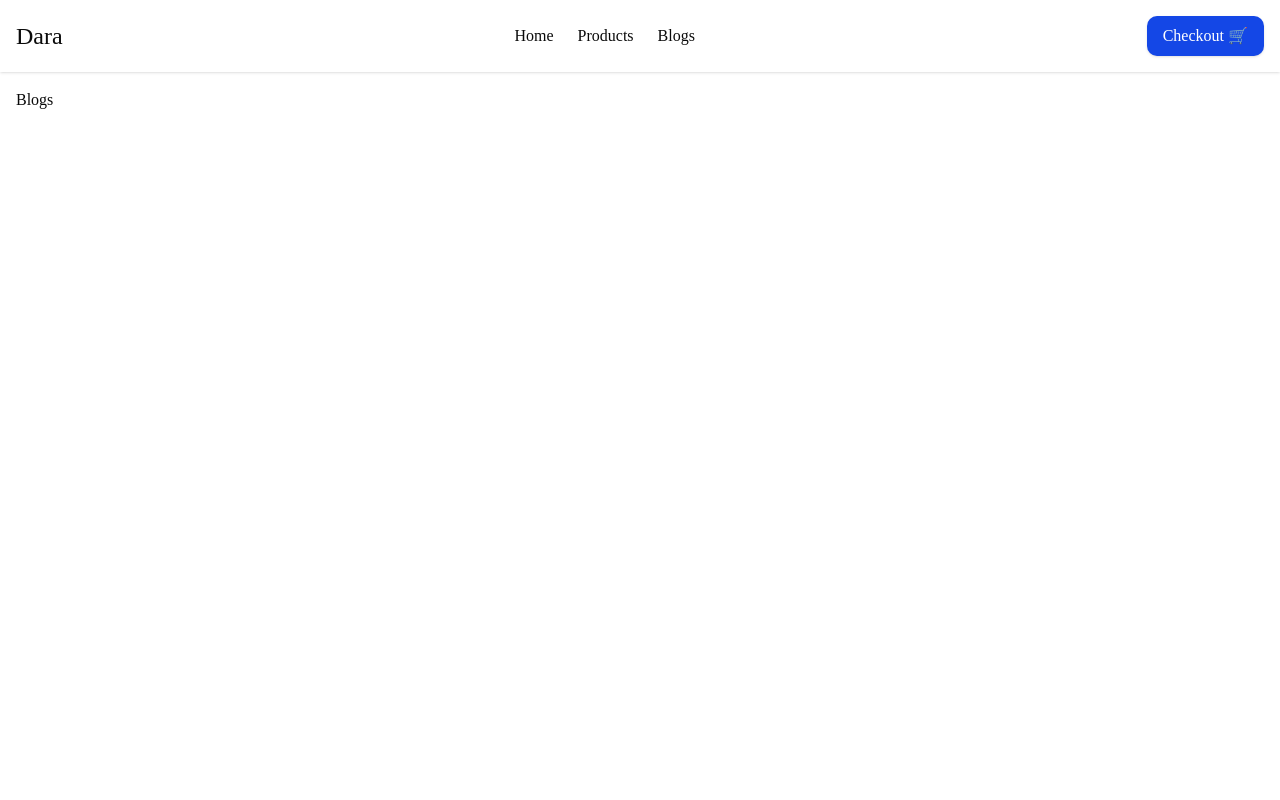
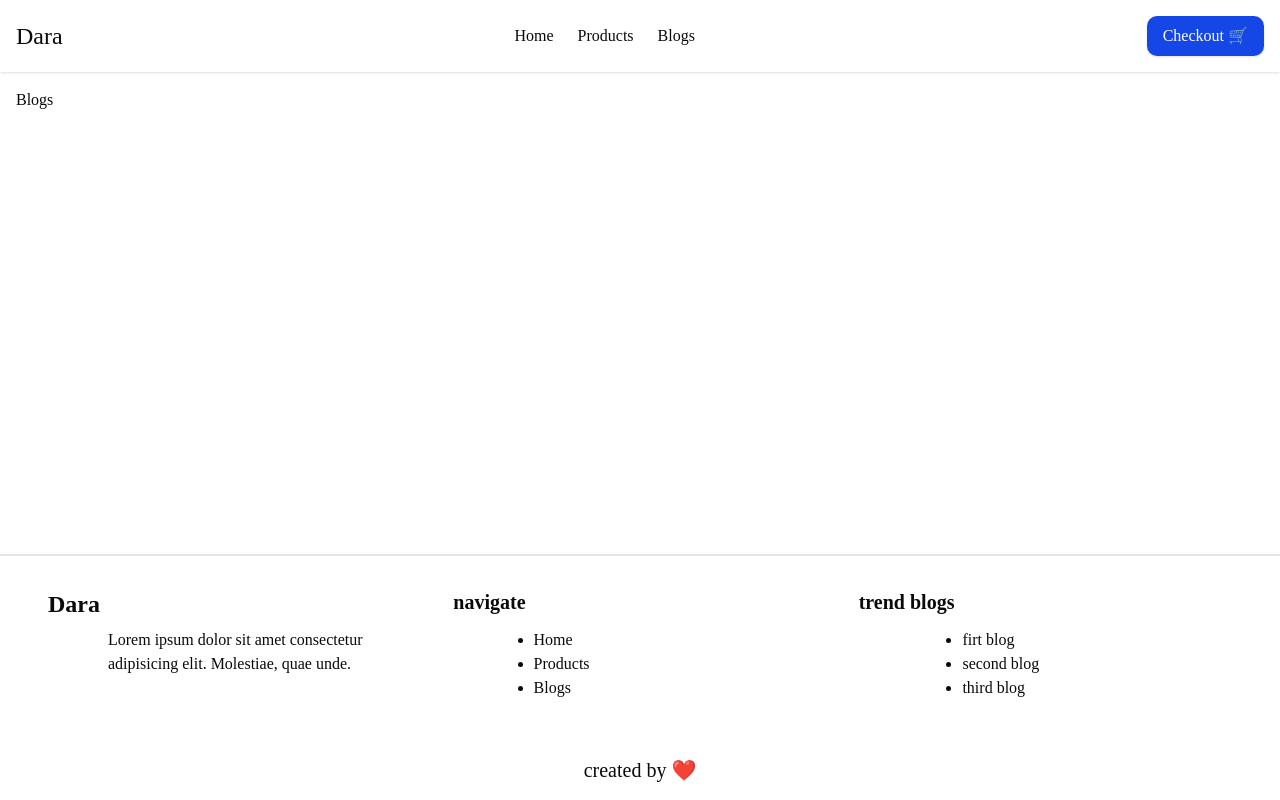
Before and after one commit to Amiraeone/Dara-store, a Next.js app: page /blogs in a window 1280 px wide. Built offline with nearby package versions, Linux system fonts and the light colour scheme.

Commit message:
feat:footer

```diff
--- a/src/app/blogs/page.jsx
+++ b/src/app/blogs/page.jsx
@@ -1,4 +1,7 @@
-import React from 'react'
+export const metadata = {
+  title: "Dara | Blog",
+  description: "Dara Blog Page",
+};
 
 export default function Blogs() {
   return (
--- a/src/app/layout.jsx
+++ b/src/app/layout.jsx
@@ -1,9 +1,10 @@
-import Navbar from "@/components/Navbar";
+import Navbar from "@/components/generals/Navbar";
 import "./globals.css";
+import Footer from "@/components/generals/Footer";
 
 export const metadata = {
-  title: "Create Next App",
-  description: "Generated by create next app",
+  title: "Dara",
+  description: "e-commerce website",
 };
 
 export default function RootLayout({ children }) {
@@ -14,9 +15,10 @@ export default function RootLayout({ children }) {
     >
       <body className="flex min-h-full flex-col bg-white">
         <Navbar />
-        <main className="flex-grow container mx-auto p-4">
+        <main className="grow container mx-auto p-4">
           {children}
         </main>
+        <Footer />
       </body>
     </html>
   );
--- a/src/app/page.jsx
+++ b/src/app/page.jsx
@@ -1,69 +1,11 @@
 import Image from "next/image";
+export const metadata = {
+  title: "Dara | Home",
+  description: "Dara Home Page",
+};
 
 export default function Home() {
   return (
-    <div className="flex flex-col flex-1 items-center justify-center bg-zinc-50 font-sans dark:bg-black">
-      <main className="flex flex-1 w-full max-w-3xl flex-col items-center justify-between py-32 px-16 bg-white dark:bg-black sm:items-start">
-        <Image
-          className="dark:invert h-5 w-[100px]"
-          src="/next.svg"
-          alt="Next.js logo"
-          width={100}
-          height={20}
-          priority
-        />
-        <div className="flex flex-col items-center gap-6 text-center sm:items-start sm:text-left">
-          <h1 className="max-w-xs text-3xl font-semibold leading-10 tracking-tight text-black dark:text-zinc-50">
-            To get started, edit the{" "}
-            <code className="rounded bg-black/[.06] px-1.5 py-0.5 font-mono text-[0.9em] dark:bg-white/[.08]">
-              page.js
-            </code>{" "}
-            file.
-          </h1>
-          <p className="max-w-md text-lg leading-8 text-zinc-600 dark:text-zinc-400">
-            Looking for a starting point or more instructions? Head over to{" "}
-            <a
-              href="https://vercel.com/templates?framework=next.js&utm_source=create-next-app&utm_medium=appdir-template-tw&utm_campaign=create-next-app"
-              className="font-medium text-zinc-950 dark:text-zinc-50"
-            >
-              Templates
-            </a>{" "}
-            or the{" "}
-            <a
-              href="https://nextjs.org/learn?utm_source=create-next-app&utm_medium=appdir-template-tw&utm_campaign=create-next-app"
-              className="font-medium text-zinc-950 dark:text-zinc-50"
-            >
-              Learning
-            </a>{" "}
-            center.
-          </p>
-        </div>
-        <div className="flex flex-col gap-4 text-base font-medium sm:flex-row">
-          <a
-            className="flex h-12 w-full items-center justify-center gap-2 rounded-full bg-foreground px-5 text-background transition-colors hover:bg-[#383838] dark:hover:bg-[#ccc] md:w-[158px]"
-            href="https://vercel.com/new?utm_source=create-next-app&utm_medium=appdir-template-tw&utm_campaign=create-next-app"
-            target="_blank"
-            rel="noopener noreferrer"
-          >
-            <Image
-              className="dark:invert h-[14px] w-4"
-              src="/vercel.svg"
-              alt="Vercel logomark"
-              width={16}
-              height={14}
-            />
-            Deploy Now
-          </a>
-          <a
-            className="flex h-12 w-full items-center justify-center rounded-full border border-solid border-black/[.08] px-5 transition-colors hover:border-transparent hover:bg-black/[.04] dark:border-white/[.145] dark:hover:bg-[#1a1a1a] md:w-[158px]"
-            href="https://nextjs.org/docs?utm_source=create-next-app&utm_medium=appdir-template-tw&utm_campaign=create-next-app"
-            target="_blank"
-            rel="noopener noreferrer"
-          >
-            Documentation
-          </a>
-        </div>
-      </main>
-    </div>
+    <div>Home Page</div>
   );
 }
--- a/src/app/products/page.jsx
+++ b/src/app/products/page.jsx
@@ -1,4 +1,7 @@
-import React from 'react'
+export const metadata = {
+  title: "Dara | Products",
+  description: "Data Product Page",
+};
 
 export default function Products() {
   return (
--- /dev/null
+++ b/src/components/generals/Footer.jsx
@@ -0,0 +1,32 @@
+import Link from 'next/link'
+import React from 'react'
+
+export default function Footer() {
+    return (
+        <footer className='z-50 bg-white shadow border-t-2 space-y-4'>
+            <div className='flex px-8 py-4'>
+                <div className='w-1/3 p-4 flex'>
+                    <h2 className='text-2xl font-bold'>Dara</h2>
+                    <p className='p-2 mt-8'>Lorem ipsum dolor sit amet consectetur adipisicing elit. Molestiae, quae unde.</p>
+                </div>
+                <nav className='w-1/3 p-4 flex'>
+                    <h3 className='text-xl font-bold'>navigate</h3>
+                    <ul className='p-2 mt-8 list-disc   '>
+                        <li><Link href={'/'} className='hover:text-blue-600'>Home</Link></li>
+                        <li><Link href={'/products'} className='hover:text-blue-600'>Products</Link></li>
+                        <li><Link href={'/blogs'} className='hover:text-blue-600'>Blogs</Link></li>
+                    </ul>
+                </nav>
+                <div className='w-1/3 p-4 flex'>
+                    <h3 className='text-xl font-bold'>trend blogs</h3>
+                    <ul className='p-2 mt-8 list-disc'>
+                        <li>firt blog</li>
+                        <li>second blog</li>
+                        <li>third blog</li>
+                    </ul>
+                </div>
+            </div>
+            <div className='text-xl text-center mx-auto my-4'>created by ❤️</div>
+        </footer>
+    )
+}
```
Also changed, not shown: src/components/generals/Navbar.jsx (renamed from src/components/Navbar.jsx).
